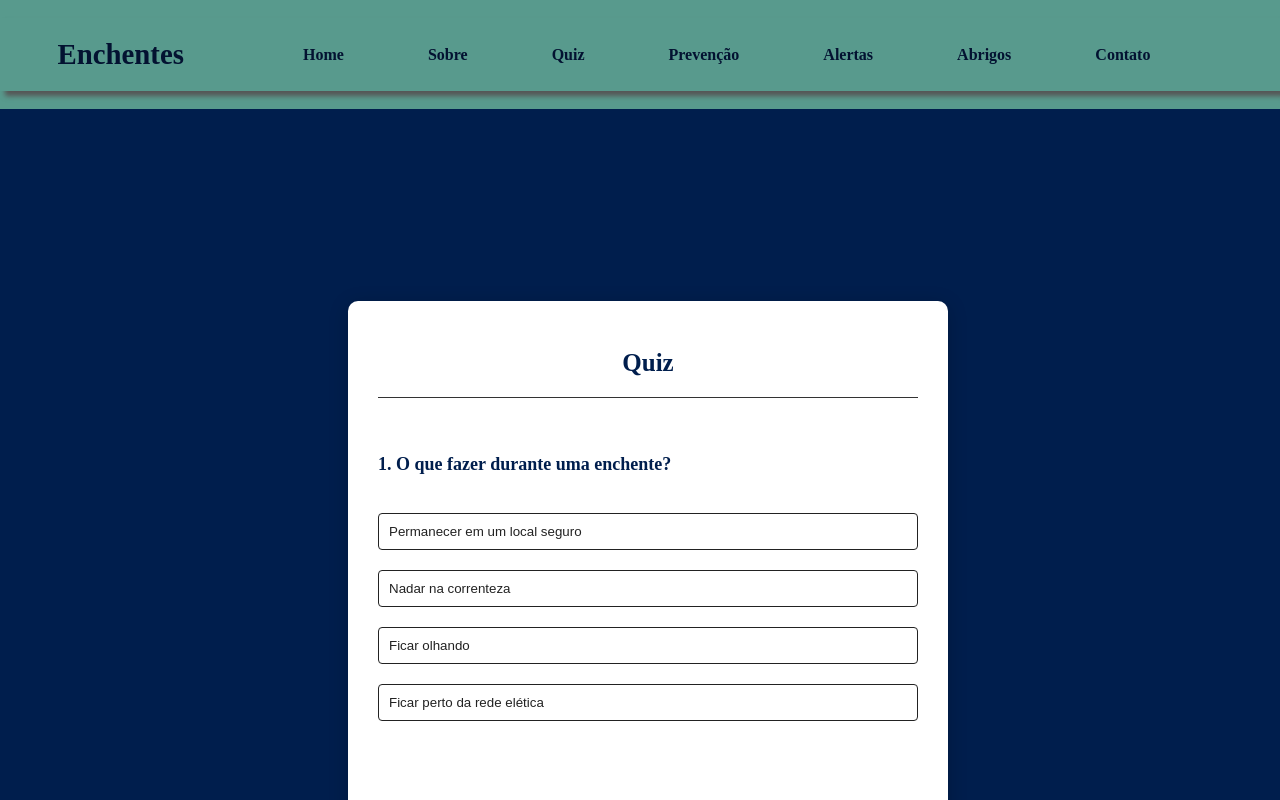
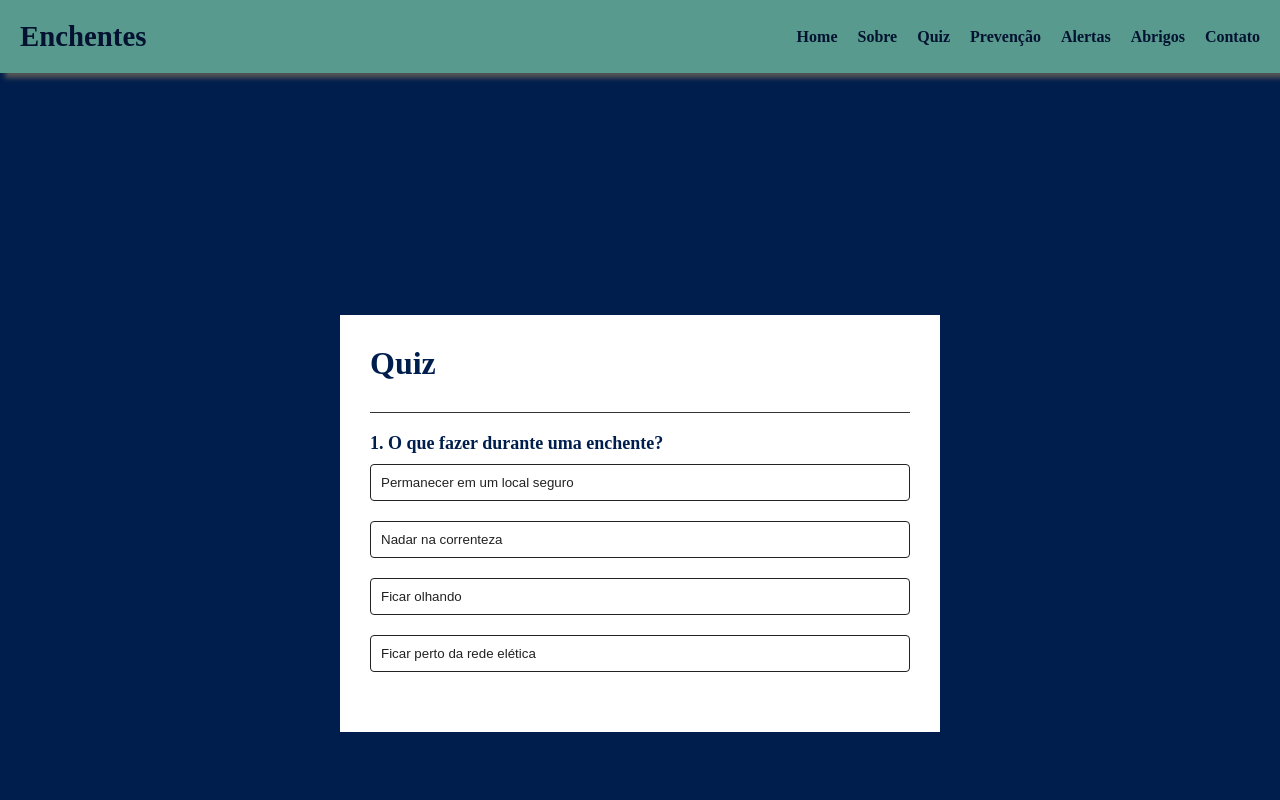
Before and after one commit to towrs/GS-WebDev-Front, a plain HTML site: page src/pages/quiz.html in a window 1280 px wide. Shown: the top 800 px of the page. Drawn offline with Linux system fonts and the light colour scheme.

Commit message:
arrumando o html, js e css

```diff
--- a/src/css/estilo.css
+++ b/src/css/estilo.css
@@ -1,16 +1,13 @@
-/* Reset */
 * {
     margin: 0;
     padding: 0;
     box-sizing: border-box;
 }
 
-/* Corpo */
 body {
     background: #589A8D;
 }
 
-/* Cabeçalho */
 header {
     background: #589A8D;
     color: #345;
@@ -28,7 +25,6 @@ header .logo {
     color: #031231;
 }
 
-/* Menu */
 .menu {
     display: flex;
     gap: 20px;
@@ -47,7 +43,6 @@ header .logo {
     text-transform: uppercase;
 }
 
-/* Botão Hamburguer */
 .hamburger {
     display: none;
     flex-direction: column;
@@ -63,7 +58,6 @@ header .logo {
     border-radius: 5px;
 }
 
-/* Responsividade */
 @media (max-width: 768px) {
     .menu {
         display: none;
@@ -75,7 +69,7 @@ header .logo {
         width: 200px;
         padding: 15px;
         border-radius: 10px;
-        box-shadow: 5px 5px 15px rgba(0, 0, 0, 0.3);
+        box-shadow: 5px 5px 15px rgba(0,0,0,0.3);
         z-index: 1000;
     }
 
@@ -88,14 +82,12 @@ header .logo {
     }
 }
 
-/* Banner */
 .banner #image {
     width: 100%;
     height: 100vh;
     object-fit: cover;
 }
 
-/* Rodapé */
 footer {
     background-color: #345;
     color: white;
@@ -103,49 +95,44 @@ footer {
     padding: 10px;
 }
 
-/* =========================
-   Área do QUIZ
-   ========================= */
 
-.app {
+
+
+
+/*QUIZ*/
+
+.app{
     background: #fff;
     width: 90%;
     max-width: 600px;
     margin: 100px auto 0;
     padding: 30px;
-    border-radius: 10px;
-    box-shadow: 0 4px 20px rgba(0, 0, 0, 0.2);
 }
-
-.app h1 {
-    font-size: 25px;
+.app h1{
+    font-weight: 25px;
     color: #001e4d;
     font-weight: 600;
     border-bottom: 1px solid #333;
-    padding-bottom: 20px;
-    text-align: center;
+    padding-bottom: 30px;
 }
 
-#container-quiz {
+#container-quiz{
     background: #001e4d;
     display: flex;
     justify-content: center;
     align-items: center;
     min-height: 100vh;
+    margin: 0;
 }
-
-.quiz {
-    padding: 20px 0;
+.quiz{
+   padding: 20px 0;
 }
-
-.quiz h2 {
+.quiz h2{
     font-size: 18px;
     color: #001e4d;
     font-weight: 600;
-    margin-bottom: 10px;
 }
-
-.btn {
+.btn{
     background: #fff;
     color: #222;
     font-weight: 500;
@@ -159,22 +146,19 @@ footer {
     transition: all 0.3s;
 }
 
-.btn:hover:not([disabled]) {
+.btn:hover:not([disabled]){
     background: #222;
     color: #fff;
 }
-
-.btn:disabled {
+.btn:disabled{
     cursor: no-drop;
-    opacity: 0.6;
 }
-
-#next-btn {
+#next-btn{
     background: #001e4d;
     color: #fff;
     font-weight: 500;
     width: 150px;
-    border: none;
+    border: 0;
     padding: 10px;
     margin: 20px auto 0;
     border-radius: 4px;
@@ -182,10 +166,9 @@ footer {
     display: none;
 }
 
-.correct {
+.correct{
     background: #9aeabc;
 }
-
-.incorrect {
+.incorrect{
     background: #ff9393;
 }
--- a/src/js/quiz.js
+++ b/src/js/quiz.js
@@ -148,7 +148,7 @@ function selectAnswer(e) {
 
 function showScore() {
     resetState();
-    questionElement.innerHTML = "Você acertou ${ score } de ${ questions.length } !";
+    questionElement.innerHTML = `Você acertou ${score} de ${questions.length}!`;
     nextButton.innerHTML = "Jogar Novamente";
     nextButton.style.display = "block";
 }
```
Also changed, not shown: src/pages/quiz.html (+0 -8 lines), src/js/script.js (line endings or trailing spaces).
